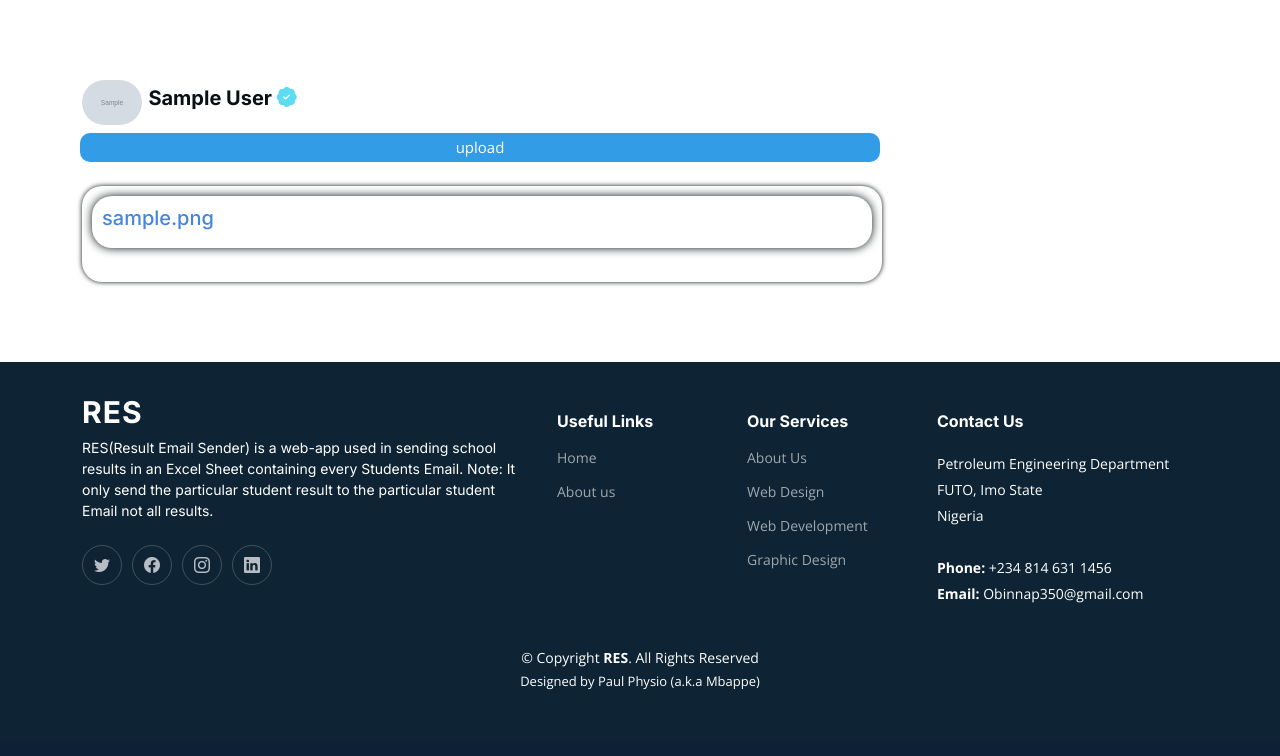
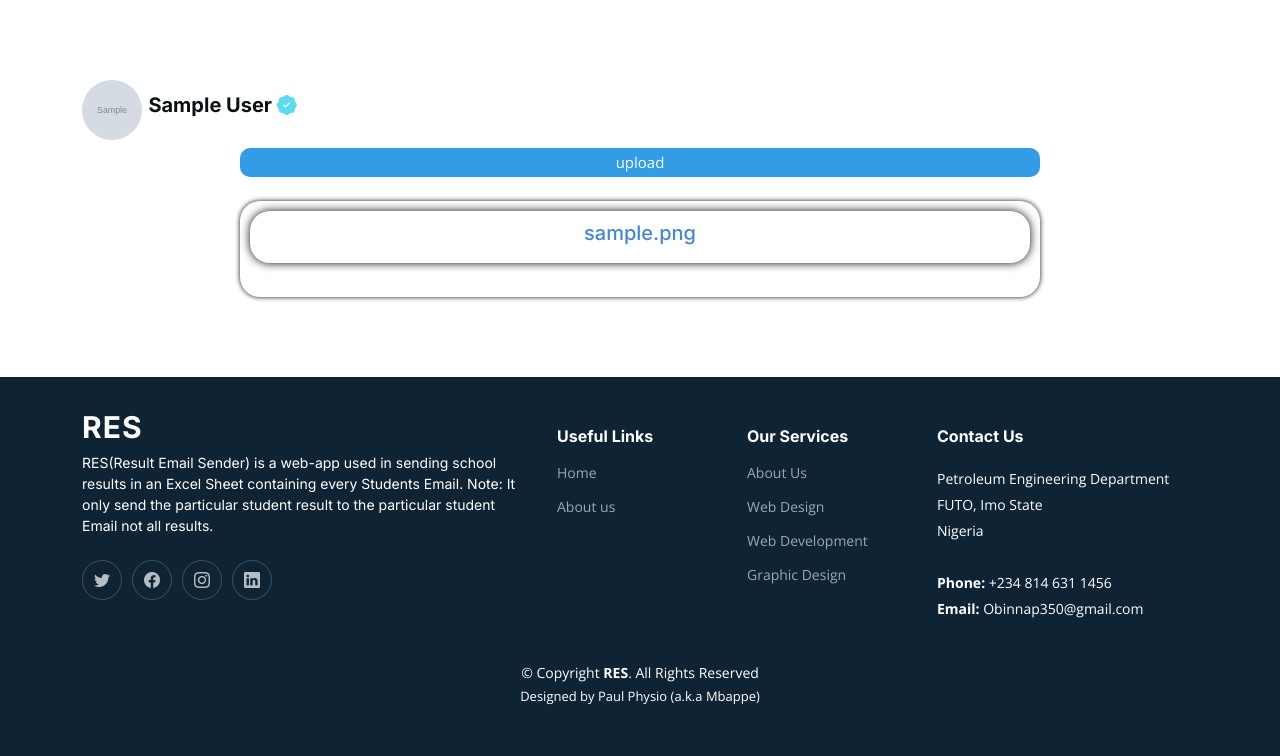
Before and after one commit to paulphysio/RAES, a Django app: page /home/ in a window 1280 px wide. Shown: the part 135-891 px from the top of the page. Before the commit the page ends 825 px from the top, so only its background shows below. Run offline with Django 4.2, Linux system fonts and the light colour scheme; a user stored in the database is signed in; tables that the repository leaves empty hold one stand-in row (values such as "Sample post"); grey boxes marked "Sample" are stand-in pictures; some libraries are stand-ins or nearby versions.

Commit message:
home edit

```diff
--- a/resapp/templates/home.html
+++ b/resapp/templates/home.html
@@ -10,13 +10,13 @@
             {% if user.profile %}
                 <div class="container">
                     {% if user.profile.profile_pics %}
-                        <h4><a style="font-size: 8px;"><img src="{{ user.profile.profile_pics.url }}" alt="{{ user.username }}" style="width:60px; height:auto; border-radius:30px">{% endif %}</a> <a style="font-size: 20px;font-weight: 700;" >{{ user.first_name}} {{ user.last_name}} {% if user.profile.is_hod %}<i class="bi bi-patch-check-fill" style="color: #5ddbf2;"></i>{% endif %} </a></h4>
+                        <h4><a style="font-size: 8px;"><img src="{{ user.profile.profile_pics.url }}" alt="{{ user.username }}" style="width:60px; height:60px; border-radius:30px">{% endif %}</a> <a style="font-size: 20px;font-weight: 700;" >{{ user.first_name}} {{ user.last_name}} {% if user.profile.is_hod %}<i class="bi bi-patch-check-fill" style="color: #5ddbf2;"></i>{% endif %} </a></h4>
 
                 </div>
             {% endif %}
             {% if user.profile.is_hod %}
-            <div style="padding-left: 10px; padding-right: 10px" >
-                <button class = "btn btn-primary hide"style="font-size:15px; width:800px" onclick="file()">upload</button>
+            <div style="padding-left: 10px; padding-right: 10px" class="text-center">
+                <button class = "btn btn-primary hide upload-button"style="font-size:15px;" onclick="file()" >upload</button>
             </div>
 
 
@@ -38,11 +38,12 @@
                 {% endfor %}
             {% endif %}
         </div>
-        <div class="files" >
+        <center>
+            <div class="files text-center" >
 
                 {% for act in activity_list %}
                     {% if act.user == user %}
-                    <div class="file">
+                        <div class="file text-center">
                             <h5><a href="{% url 'file_details' act.pk  %}" class="stretched-link">
                                 {% if act.file_uploaded.name|length < 20 %}
                                     {{ act.file_uploaded.name }}
@@ -55,6 +56,7 @@
                     {% endif %}
                 {% endfor %}
             </div>
+        </center>
         {% else %}
         {% if user.profile %}
         <h3>You are not yet registered as a course advisor in this app, contact the owner of the site to register. </h3>
--- a/static/assets/css/main.css
+++ b/static/assets/css/main.css
@@ -750,7 +750,6 @@ a .chat:hover{
   box-shadow: 0 0 10px;
   border-radius: 20px;
   text-decoration: none;
-  position:relative ;
 }
 .file:hover{
   transition: 500ms;
--- a/static/main.css
+++ b/static/main.css
@@ -1,3 +1,20 @@
 .not-visible{
     display:none;
 }
+
+@media (max-width: 500px) {
+    .upload-button {
+      width: 350px;
+    }
+  }
+@media (min-width: 500px) {
+    .upload-button {
+    width: 350px;
+    }
+ }
+
+  @media (min-width: 1100px) {
+    .upload-button {
+      width: 800px;
+    }
+  }
```
Lines whose indentation alone changed are shown as unchanged.
